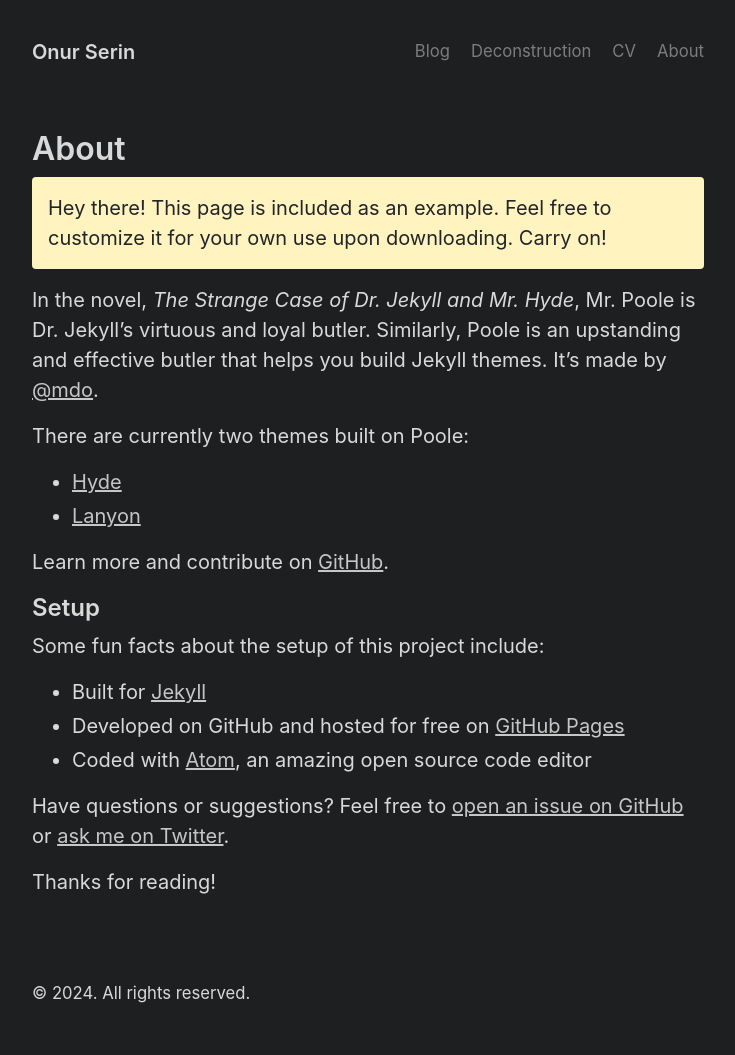
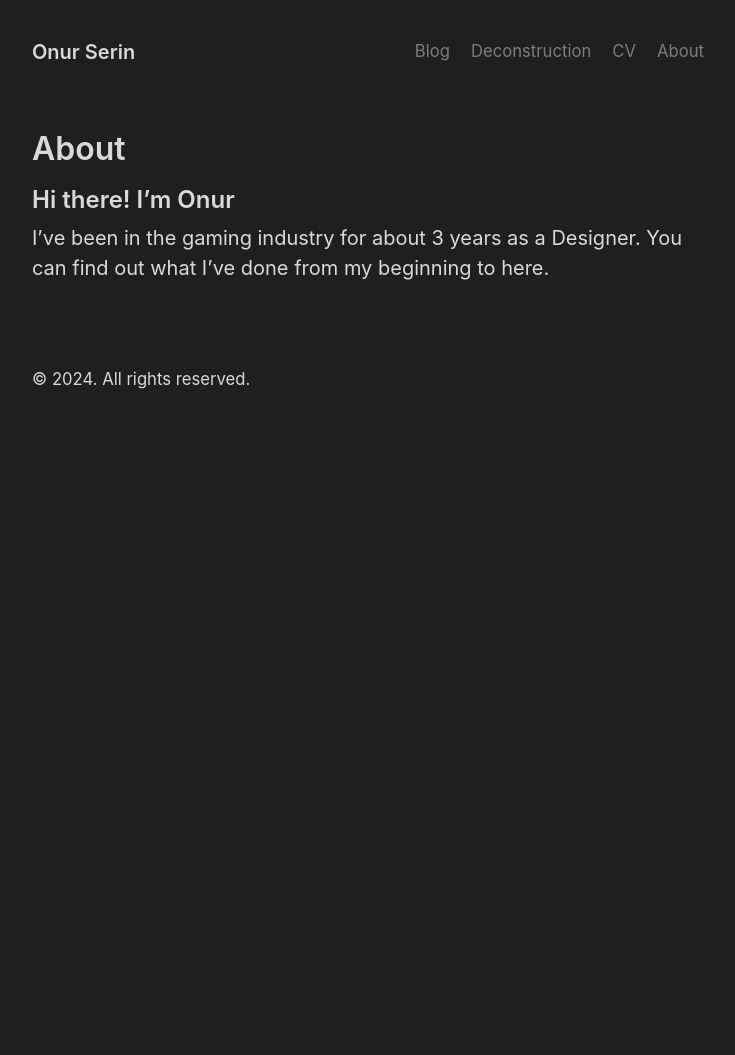
Before and after one commit to serinonur/serinonur.github.io, a Jekyll site: the page built from about.md, in a window 1280 px wide. Shown: the whole page, without its empty margins (272-1007 px from the left). Built offline with Jekyll 4.4.1, drawn with Linux system fonts in a browser that asks for light colours; after the commit the page ends 900 px from its top, so only the background shows below that.

Commit message:
about md

```diff
--- a/about.md
+++ b/about.md
@@ -2,28 +2,6 @@
 layout: page
 title: About
 ---
-
-<p class="message">
-  Hey there! This page is included as an example. Feel free to customize it for your own use upon downloading. Carry on!
-</p>
-
-In the novel, *The Strange Case of Dr. Jekyll and Mr. Hyde*, Mr. Poole is Dr. Jekyll's virtuous and loyal butler. Similarly, Poole is an upstanding and effective butler that helps you build Jekyll themes. It's made by [@mdo](https://twitter.com/mdo).
-
-There are currently two themes built on Poole:
-
-- [Hyde](https://hyde.getpoole.com)
-- [Lanyon](https://lanyon.getpoole.com)
-
-Learn more and contribute on [GitHub](https://github.com/poole).
-
-## Setup
-
-Some fun facts about the setup of this project include:
-
-- Built for [Jekyll](https://jekyllrb.com)
-- Developed on GitHub and hosted for free on [GitHub Pages](https://pages.github.com)
-- Coded with [Atom](https://atom.io), an amazing open source code editor
-
-Have questions or suggestions? Feel free to [open an issue on GitHub](https://github.com/poole/poole/issues/new) or [ask me on Twitter](https://twitter.com/mdo).
-
-Thanks for reading!
+## Hi there! I'm Onur
+I've been in the gaming industry for about 3 years as a Designer.
+You can find out what I've done from my beginning to here.
```
